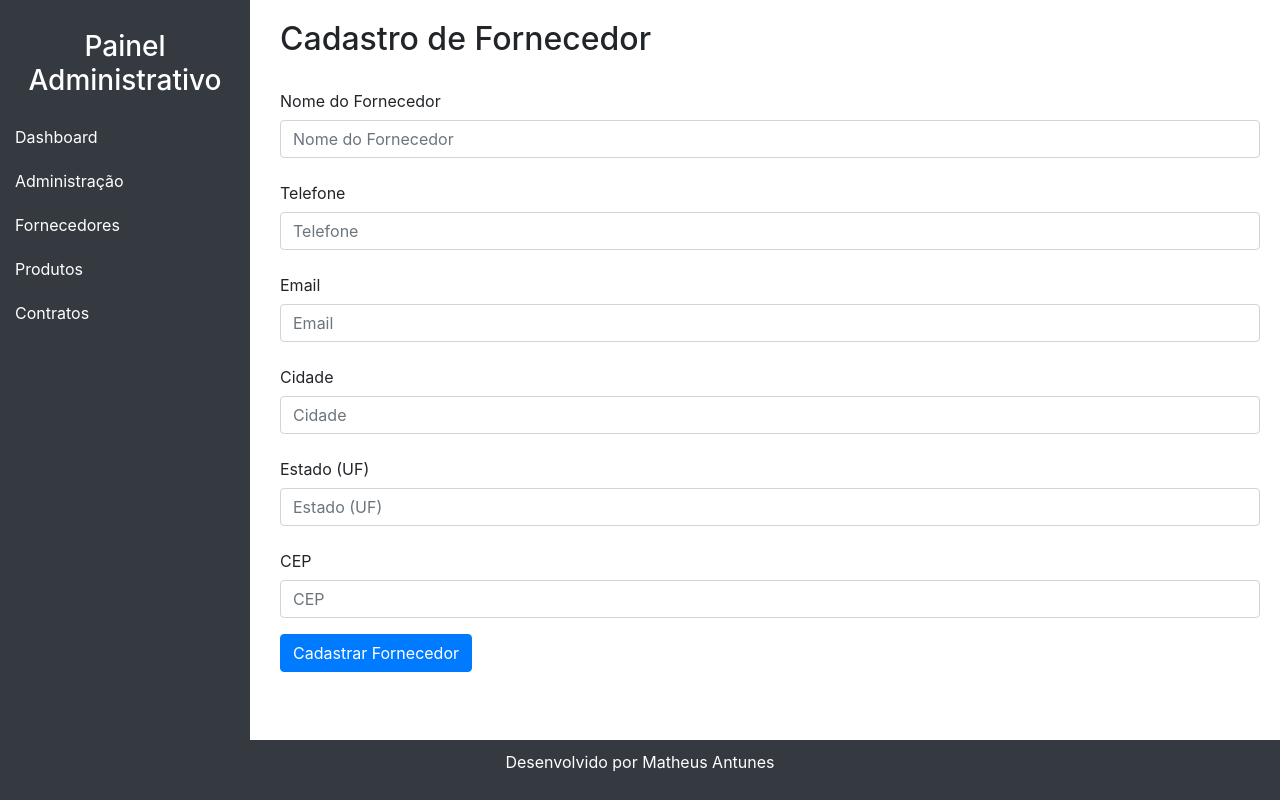
After one commit to Matheus1237/suppliers_manager, a Django app: page /cadastro_fornecedor in a window 1280 px wide. The commit adds this page. Run offline with Django 5.2, Linux system fonts and the light colour scheme; some libraries are stand-ins or nearby versions.

Commit message:
formulários de contratos, produtos e fornecedores

```diff
--- /dev/null
+++ b/apps/core/forms.py
@@ -0,0 +1,34 @@
+from django import forms
+from .models import Fornecedor, Produto, Contrato
+
+class FornecedorForm(forms.ModelForm):
+    class Meta:
+        model = Fornecedor
+        fields = ['nome', 'telefone', 'email', 'cidade', 'estado', 'cep']
+        widgets = {
+            'telefone': forms.TextInput(attrs={'class': 'form-control', 'placeholder': 'Telefone'}),
+            'email': forms.EmailInput(attrs={'class': 'form-control', 'placeholder': 'Email'}),
+            'cidade': forms.TextInput(attrs={'class': 'form-control', 'placeholder': 'Cidade'}),
+            'estado': forms.TextInput(attrs={'class': 'form-control', 'placeholder': 'Estado (UF)'}),
+            'cep': forms.TextInput(attrs={'class': 'form-control', 'placeholder': 'CEP'}),
+            'nome': forms.TextInput(attrs={'class': 'form-control', 'placeholder': 'Nome do Fornecedor'}),
+        }
+
+class ProdutoForm(forms.ModelForm):
+    class Meta:
+        model = Produto
+        fields = ['produto', 'fornecedor', 'valor_por_unidade']
+        widgets = {
+            'produto': forms.TextInput(attrs={'class': 'form-control', 'placeholder': 'Nome do Produto'}),
+            'fornecedor': forms.Select(attrs={'class': 'form-control'}),
+            'valor_por_unidade': forms.NumberInput(attrs={'class': 'form-control', 'placeholder': 'Valor por Unidade', 'step': '0.01'}),
+        }
+
+class ContratoForm(forms.ModelForm):
+    class Meta:
+        model = Contrato
+        fields = ['produto', 'quantidade']
+        widgets = {
+            'produto': forms.Select(attrs={'class': 'form-control'}),
+            'quantidade': forms.NumberInput(attrs={'class': 'form-control', 'placeholder': 'Quantidade', 'min': '1'}),
+        }
--- a/apps/core/urls.py
+++ b/apps/core/urls.py
@@ -3,4 +3,7 @@ from apps.core import views
 
 urlpatterns = [
     path('home', views.home, name='home'),
+    path('cadastro_fornecedor', views.cadastro_fornecedor, name='cadastro_fornecedor'),
+    path('cadastro_produto', views.cadastro_produto, name='cadastro_produto'),
+    path('cadastro_contrato', views.cadastro_contrato, name='cadastro_contrato')
 ]
--- a/apps/core/views.py
+++ b/apps/core/views.py
@@ -1,4 +1,50 @@
-from django.shortcuts import render
+from django.shortcuts import render, redirect
+from .models import Fornecedor, Contrato, Produto
+from .forms import FornecedorForm, ProdutoForm, ContratoForm
 
 def home(request):
-    return render(request, 'core/home.html')
+
+    num_fornecedores = Fornecedor.objects.count()
+    num_produtos = Produto.objects.count()
+    num_contratos = Contrato.objects.count()
+
+    context = {
+        'num_fornecedores': num_fornecedores,
+        'num_produtos': num_produtos,
+        'num_contratos': num_contratos,
+    }
+
+    return render(request, 'core/home.html', context=context)
+
+def cadastro_fornecedor(request):
+    if request.method == 'POST':
+        form = FornecedorForm(request.POST)
+        if form.is_valid():
+            form.save()
+            return redirect('home')
+    else:
+        form = FornecedorForm()
+
+    return render(request, 'core/cadastro_fornecedor.html', {'form': form})
+
+def cadastro_produto(request):
+    if request.method == 'POST':
+        form = ProdutoForm(request.POST)
+        if form.is_valid():
+            form.save()
+            return redirect('home')
+    else:
+        form = ProdutoForm()
+
+    return render(request, 'core/cadastro_produto.html', {'form': form})
+
+def cadastro_contrato(request):
+    if request.method == 'POST':
+        form = ContratoForm(request.POST)
+        if form.is_valid():
+            form.save()
+            return redirect('home')
+    else:
+        form = ContratoForm()
+
+    return render(request, 'core/cadastro_contrato.html', {'form': form})
--- /dev/null
+++ b/templates/core/cadastro_fornecedor.html
@@ -0,0 +1,55 @@
+{% include 'core/sidebar.html' %}
+
+<!DOCTYPE html>
+<html lang="pt-br">
+<head>
+    <meta charset="UTF-8">
+    <meta name="viewport" content="width=device-width, initial-scale=1.0">
+    <title>Cadastro de Fornecedor</title>
+<body>
+
+<!-- Incluindo a Sidebar -->
+{% include 'core/sidebar.html' %}
+
+    <div class="content">
+        <h2 class="mb-4">Cadastro de Fornecedor</h2>
+
+        <!-- Formulário de Cadastro -->
+        <form method="post" class="form-horizontal">
+            {% csrf_token %}
+            <div class="form-group">
+                <label for="id_nome" class="col-form-label">Nome do Fornecedor</label>
+                {{ form.nome }}
+            </div>
+
+            <div class="form-group">
+                <label for="id_telefone" class="col-form-label">Telefone</label>
+                {{ form.telefone }}
+            </div>
+
+            <div class="form-group">
+                <label for="id_email" class="col-form-label">Email</label>
+                {{ form.email }}
+            </div>
+
+            <div class="form-group">
+                <label for="id_cidade" class="col-form-label">Cidade</label>
+                {{ form.cidade }}
+            </div>
+
+            <div class="form-group">
+                <label for="id_estado" class="col-form-label">Estado (UF)</label>
+                {{ form.estado }}
+            </div>
+
+            <div class="form-group">
+                <label for="id_cep" class="col-form-label">CEP</label>
+                {{ form.cep }}
+            </div>
+
+            <button type="submit" class="btn btn-primary">Cadastrar Fornecedor</button>
+        </form>
+    </div>
+</body>
+</html>
+{% include 'core/footer.html' %}
--- /dev/null
+++ b/templates/core/footer.html
@@ -0,0 +1,40 @@
+<head>
+    <style>
+        /* Garantir que a página ocupe toda a altura */
+        html, body {
+            height: 100%;
+        }
+
+        body {
+            display: flex;
+            flex-direction: column; /* Organiza os elementos verticalmente */
+        }
+
+        /* Estilos do footer */
+        footer {
+            margin-top: auto; /* Empurra o footer para o final da página */
+            background-color: #343a40; /* Cor de fundo do footer */
+            color: white; /* Cor do texto no footer */
+            text-align: center; /* Centraliza o texto */
+            padding: 10px 0; /* Espaçamento interno */
+        }
+
+        footer a {
+            color: white;
+            text-decoration: none;
+        }
+
+        footer a:hover {
+            text-decoration: underline;
+        }
+    </style>
+</head>
+<body>
+
+    <!-- Footer -->
+    <footer>
+        <p>Desenvolvido por Matheus Antunes</a></p>
+    </footer>
+
+</body>
+</html>
--- /dev/null
+++ b/templates/core/sidebar.html
@@ -0,0 +1,46 @@
+<head>
+    <meta charset="UTF-8">
+    <meta name="viewport" content="width=device-width, initial-scale=1.0">
+    <title>Painel Administrativo</title>
+    <link href="https://stackpath.bootstrapcdn.com/bootstrap/4.3.1/css/bootstrap.min.css" rel="stylesheet">
+    <style>
+        .sidebar {
+            height: 100vh;
+            width: 250px;
+            position: fixed;
+            top: 0;
+            left: 0;
+            background-color: #343a40;
+            color: white;
+            padding-top: 20px;
+        }
+        .sidebar a {
+            color: white;
+            padding: 10px 15px;
+            text-decoration: none;
+            display: block;
+        }
+        .sidebar a:hover {
+            background-color: #575d63;
+        }
+        .content {
+            margin-left: 260px;
+            padding: 20px;
+        }
+        .sidebar h3 {
+            cursor: pointer;
+        }
+    </style>
+</head>
+
+<div class="sidebar">
+    <!-- Link de Home no título -->
+    <a href="{% url 'home' %}" class="text-center">
+        <h3>Painel Administrativo</h3>
+    </a>
+    <a href="/home">Dashboard</a>
+    <a href="/admin" target="_blank">Administração</a>
+    <a href="/cadastro_fornecedor">Fornecedores</a>
+    <a href="/cadastro_produto">Produtos</a>
+    <a href="/cadastro_contrato">Contratos</a>
+</div>
```
Also changed, not shown: templates/core/cadastro_contrato.html (added, +32 -0 lines), templates/core/cadastro_produto.html (added, +38 -0 lines), templates/core/home.html (+15 -51 lines), db.sqlite3, 1 other file.
